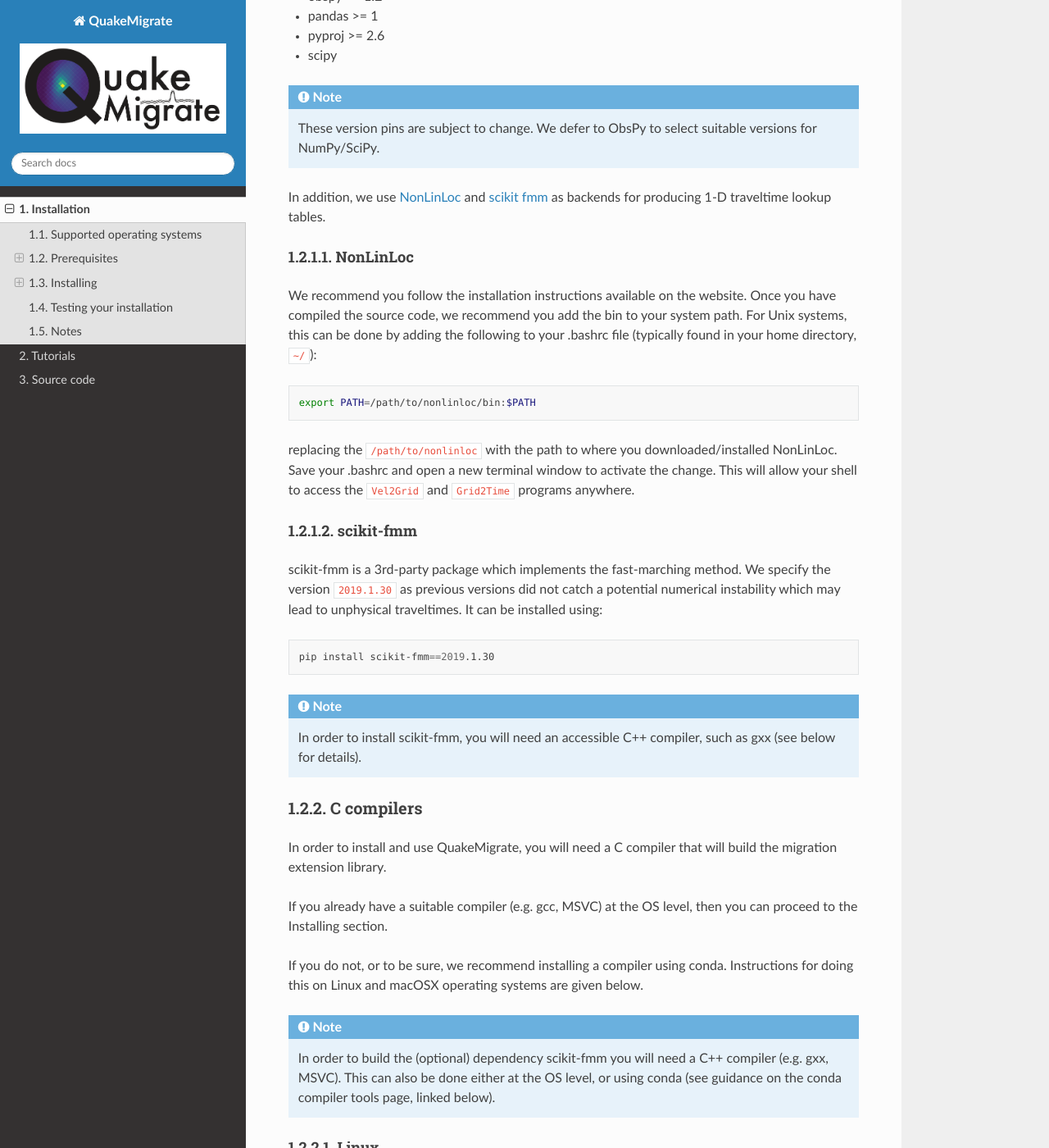
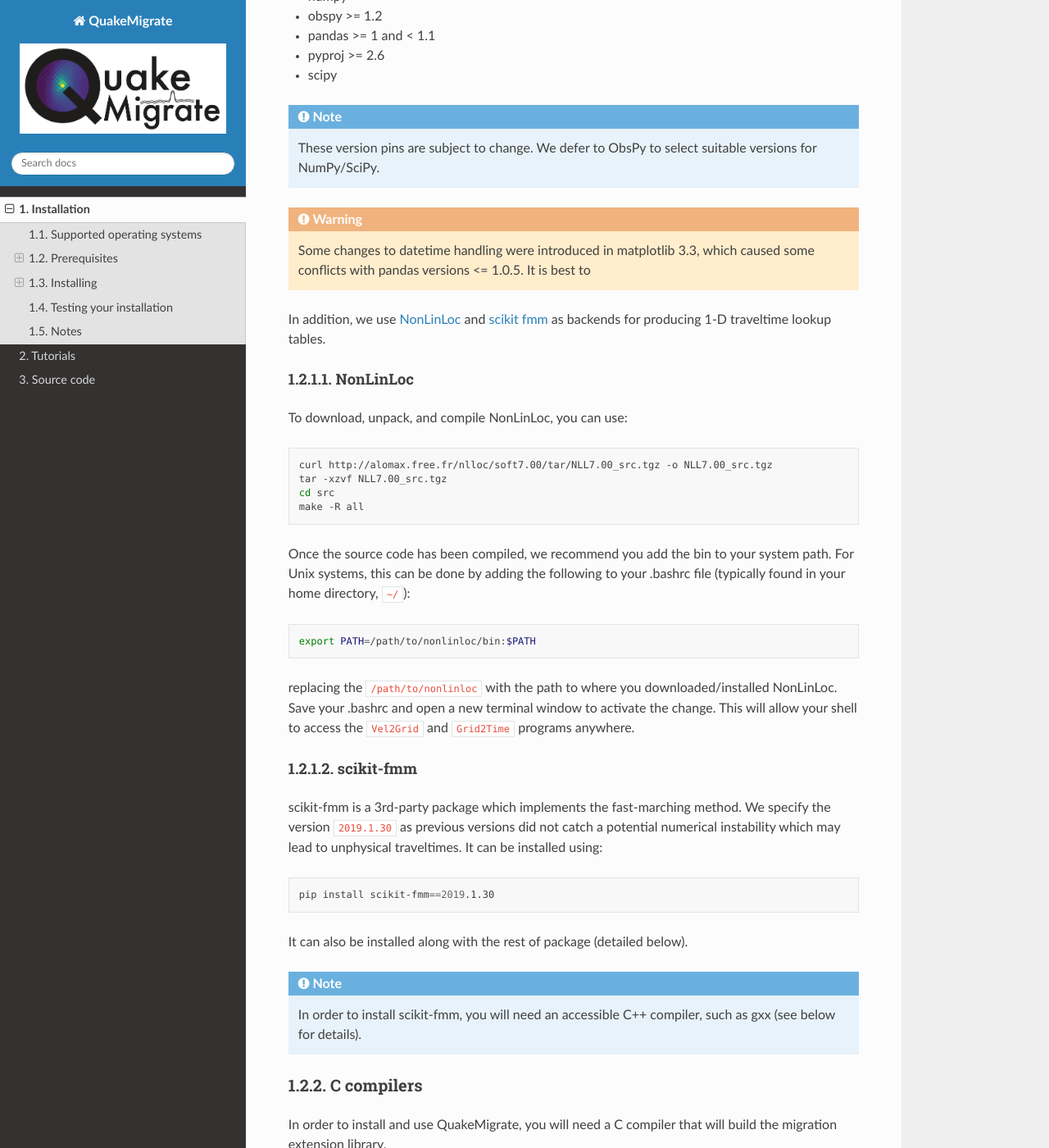
Before and after one commit to QuakeMigrate/QuakeMigrate, a Sphinx documentation site: the page built from docs/installation.rst, in a window 1280 px wide and 1400 px high, scrolled down 1046 px. Shown: the whole window at 82% size. Built offline with Sphinx 7.4.7 and the Read the Docs theme 2.0.0, drawn with Linux system fonts in a browser that asks for light colours; some of the changed text lies outside the part shown.

Commit message:
fix(install): Address dependency issues
Add a pin for the pandas version (< 1.1) in order to avoid conflicts
with the recent changes made to matplotlib's datetime epoch.

Also resolve to use setuptools - this is a key package, distributed with
miniconda and other Python installations to handle package distribution
and installation.

Added some additional information in the installation guide per feedback
from users.

```diff
--- a/docs/installation.rst
+++ b/docs/installation.rst
@@ -29,17 +30,28 @@
 - matplotlib < 3.3
 - numpy
 - obspy >= 1.2
-- pandas >= 1
+- pandas >= 1 and < 1.1
 - pyproj >= 2.6
 - scipy
 
 .. note:: These version pins are subject to change. We defer to ObsPy to select suitable versions for NumPy/SciPy.
 
+.. warning:: Some changes to datetime handling were introduced in matplotlib 3.3, which caused some conflicts with pandas versions <= 1.0.5. It is best to
+
 In addition, we use `NonLinLoc <http://alomax.free.fr/nlloc/>`_ and `scikit fmm <https://pythonhosted.org/scikit-fmm/>`_ as backends for producing 1-D traveltime lookup tables.
 
 NonLinLoc
 #########
-We recommend you follow the installation instructions available on the website. Once you have compiled the source code, we recommend you add the bin to your system path. For Unix systems, this can be done by adding the following to your .bashrc file (typically found in your home directory, ``~/``):
+To download, unpack, and compile NonLinLoc, you can use:
+
+.. code-block:: bash
+
+    curl http://alomax.free.fr/nlloc/soft7.00/tar/NLL7.00_src.tgz -o NLL7.00_src.tgz
+    tar -xzvf NLL7.00_src.tgz
+    cd src
+    make -R all
+
+Once the source code has been compiled, we recommend you add the bin to your system path. For Unix systems, this can be done by adding the following to your .bashrc file (typically found in your home directory, ``~/``):
 
 .. code-block:: bash
 
@@ -54,6 +66,8 @@
 .. code-block:: bash
 
     pip install scikit-fmm==2019.1.30
+
+It can also be installed along with the rest of package (detailed below).
 
 .. note:: In order to install scikit-fmm, you will need an accessible C++ compiler, such as gxx (see below for details).
 
@@ -99,7 +113,7 @@
 
 Windows
 #######
-Compilation and linking of the C extensions has been successful using the Microsoft Visual C++ (MSVC) build tools. We strongly recommend that you download and install these tools in order to use QuakeMigrate. You can either install Visual Studio in its entirety, or just the Build Tools - `available here <https://visualstudio.microsoft.com/downloads/>`_. You will need to restart your computer once the installation process has completed.
+Compilation and linking of the C extensions has been successful using the Microsoft Visual C++ (MSVC) build tools. We strongly recommend that you download and install these tools in order to use QuakeMigrate. You can either install Visual Studio in its entirety, or just the Build Tools - `available here <https://visualstudio.microsoft.com/downloads/>`_. You will need to restart your computer once the installation process has completed. We recommend using the anaconda command line interface (unix shell-like) to install QuakeMigrate over command prompt.
 
 .. warning:: QuakeMigrate has been tested and validated on Windows, but there may yet remain some unknown issues. If you encounter an issue (and/or resolve it), please let us know!
 
@@ -115,7 +129,15 @@
 
 .. code-block:: bash
 
-    python setup.py install
+    pip install .
+
+You can optionally pass a ``-e`` argument to install the package in 'editable' mode.
+
+If you wish to use :mod:`scikit-fmm`, you can install it here as an optional package using:
+
+.. code-block:: bash
+
+    pip install .[fmm]
 
 You should now be able to import quakemigrate within a Python session:
 
@@ -142,7 +164,7 @@
 
 Testing your installation
 -------------------------
-In order to test your installation, you will need to have cloned the GitHub repository. This will ensure you have all of the required benchmarked data (which is not included in pip/conda installs). Then, navigate to `QuakeMigrate/examples/Icequake_Iceland` and run the example scripts in the following order:
+In order to test your installation, you will need to have cloned the GitHub repository. This will ensure you have all of the required benchmarked data (which is not included in pip/conda installs). Then, navigate to ``QuakeMigrate/examples/Icequake_Iceland`` and run the example scripts in the following order:
 
 .. code-block:: bash
 
@@ -151,7 +173,7 @@
     python iceland_trigger.py
     python iceland_locate.py
 
-Once these have all run successfully, navigate to `QuakeMigrate/tests` and run:
+Once these have all run successfully, navigate to ``QuakeMigrate/tests`` and run:
 
 .. code-block:: bash
 
--- a/quakemigrate.yml
+++ b/quakemigrate.yml
@@ -8,7 +8,7 @@
   - matplotlib <3.3
   - numpy
   - obspy >=1.2
-  - pandas >=1
+  - pandas <1.1
   - python >=3.6
   - pyproj >=2.5
   - scipy
--- a/requirements.txt
+++ b/requirements.txt
@@ -1,6 +1,6 @@
 matplotlib<3.3
 numpy
 obspy>=1.2
-pandas>=1
+pandas<1.1
 pyproj>=2.5
 scipy
```
Also changed, not shown: other parts of docs/installation.rst (+4 -2 lines), setup.py (+6 -13 lines).
